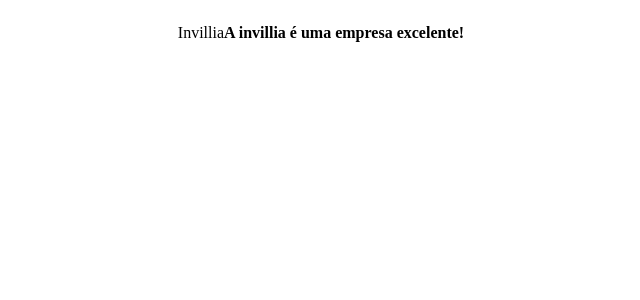
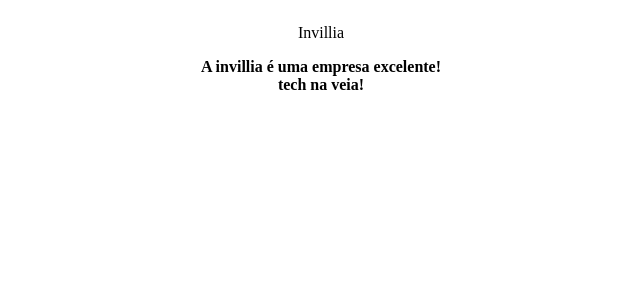
Before and after one commit to lfoliveir4/talk-invillia-github-actions, a Next.js app: page / in a window 1280 px wide. Shown: the top 300 px of the page, without its empty margins (319-959 px from the left). Built offline with nearby package versions, Linux system fonts and the light colour scheme.

Commit message:
fix apresenttation

```diff
--- a/pages/index.tsx
+++ b/pages/index.tsx
@@ -6,11 +6,13 @@
       style={{
         display: 'flex',
         justifyContent: 'center',
-        alignItems: 'center'
+        alignItems: 'center',
+        flexDirection: "column"
       }}
     >
       <p>Invillia</p>
       <strong>A invillia é uma empresa excelente!</strong>
+      <strong>tech na veia!</strong>
     </div>
   )
 }
```
